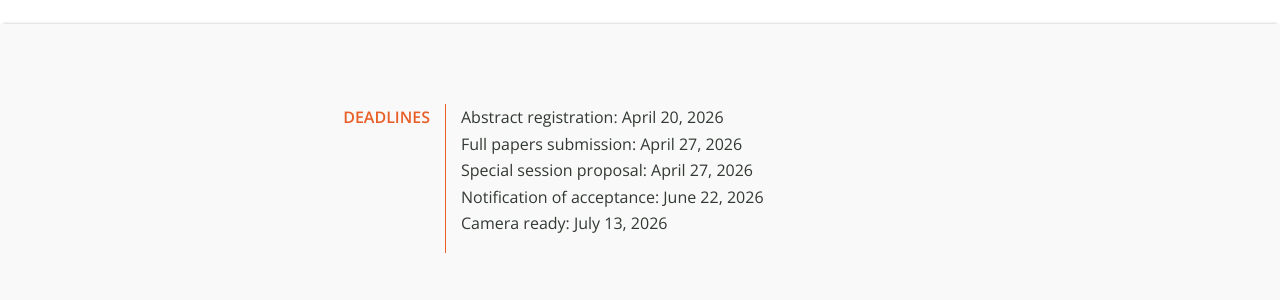
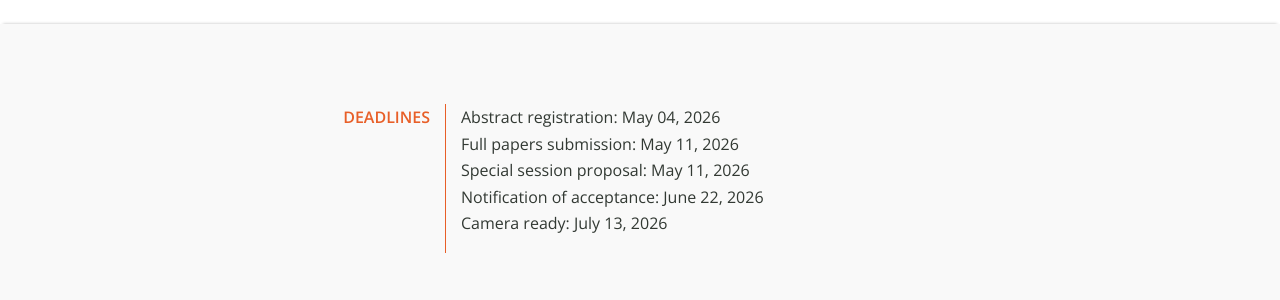
Before and after one commit to vlsi-soc/vlsi-soc, a Jekyll site: the page built from submission.md, in a window 1280 px wide and 900 px high, scrolled down 1600 px. Shown: the part 154-454 px from the top of the window. Built offline with Jekyll 4.4.1, drawn with Linux system fonts in a browser that asks for light colours; nearby versions of some CDN libraries.

Commit message:
Update extended deadlines: Abstract May 04, Full Paper/Special Session May 11
Agent-Logs-Url: https://github.com/vlsi-soc/vlsi-soc/sessions/72ee80a6-13a8-41c6-b838-0072e8f88bb7

Co-authored-by: JackHack96 <3611330+JackHack96@users.noreply.github.com>

```diff
--- a/_data/deadlines.yml
+++ b/_data/deadlines.yml
@@ -4,13 +4,13 @@ categories:
     icon: "fa-clock"
     deadlines:
       - label: "Abstract registration"
-        date: "April 20, 2026"
+        date: "May 04, 2026"
 
       - label: "Full paper submission"
-        date: "April 27, 2026"
+        date: "May 11, 2026"
 
       - label: "Special session proposal"
-        date: "April 27, 2026"
+        date: "May 11, 2026"
 
       - label: "Notification of acceptance"
         date: "June 22, 2026"
--- a/submission.md
+++ b/submission.md
@@ -70,9 +70,9 @@ description: "Call for papers and submission guidelines for VLSI-SoC 2026"
                <p class="ops c-orange inline-mobile"><b>DEADLINES</b></p>
             </div>
             <div class="col-md-8" style="text-align:left;border-left: solid 1px #E85F28">
-               <p class="ops-2t"><b> Abstract registration: April 20, 2026<br />
-                     Full papers submission: April 27, 2026
-                     <br /> Special session proposal: April 27, 2026
+               <p class="ops-2t"><b> Abstract registration: May 04, 2026<br />
+                     Full papers submission: May 11, 2026
+                     <br /> Special session proposal: May 11, 2026
                      <br /> Notification of acceptance: June 22, 2026
                      <br /> Camera ready: July 13, 2026</b></p>
             </div>
```
